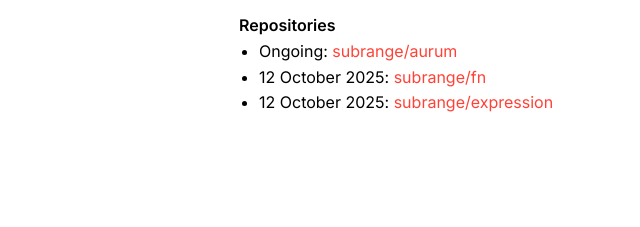
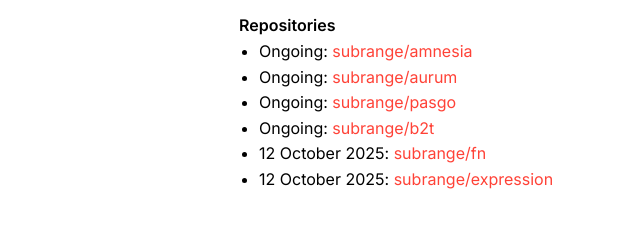
Before and after one commit to subrange/subrange.github.io, a plain HTML site: page index.html in a window 1280 px wide. Shown: the part 193-420 px from the top of the page, without its empty margins (6-646 px from the left). Drawn offline with Linux system fonts and the light colour scheme.

Commit message:
Add more languages

```diff
--- a/index.html
+++ b/index.html
@@ -76,9 +76,14 @@
 
     <strong>Repositories</strong>
     <ul>
+      <li><span class="date">Ongoing: </span><a href="https://github.com/subrange/amnesia" target="_blank"
+          rel="noopener noreferrer">subrange/amnesia</a></li>
       <li><span class="date">Ongoing: </span><a href="https://github.com/subrange/aurum" target="_blank"
-          rel="noopener noreferrer">subrange/aurum</a>
-      </li>
+          rel="noopener noreferrer">subrange/aurum</a></li>
+      <li><span class="date">Ongoing: </span><a href="https://github.com/subrange/pasgo" target="_blank"
+          rel="noopener noreferrer">subrange/pasgo</a></li>
+      <li><span class="date">Ongoing: </span><a href="https://github.com/subrange/b2t" target="_blank"
+          rel="noopener noreferrer">subrange/b2t</a></li>
       <li><span class="date">12 October 2025: </span><a href="https://github.com/subrange/fn" target="_blank"
           rel="noopener noreferrer">subrange/fn</a></li>
       <li><span class="date">12 October 2025: </span><a href="https://github.com/subrange/expression" target="_blank"
```
